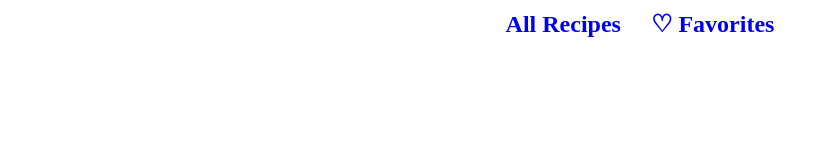
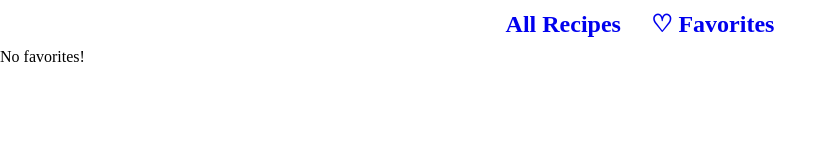
Before and after one commit to coolzacode/recipe-book, a React (Vite) app: page /favorites in a window 1280 px wide. Shown: the top 160 px of the page, without its empty margins (0-837 px from the left). Built offline with nearby package versions, Linux system fonts and the light colour scheme.

Commit message:
render favorites conditionally in Favorites page

```diff
--- a/src/pages/Favorites.jsx
+++ b/src/pages/Favorites.jsx
@@ -6,9 +6,14 @@ function Favorites({ favorites, setFavorites }) {
 
   return (
     <>
-      {favoriteRecipes.map((recipe) => (
+      {favoriteRecipes.length > 0 ? (
+        favoriteRecipes.map((recipe) => (
         <Cards recipe={recipe} favorites={favorites} setFavorites={setFavorites} key={recipe.id} />
-      ))}
+      ))) : (
+        <div>
+        No favorites!
+      </div>
+      )}
     </>
   )
 }
```
